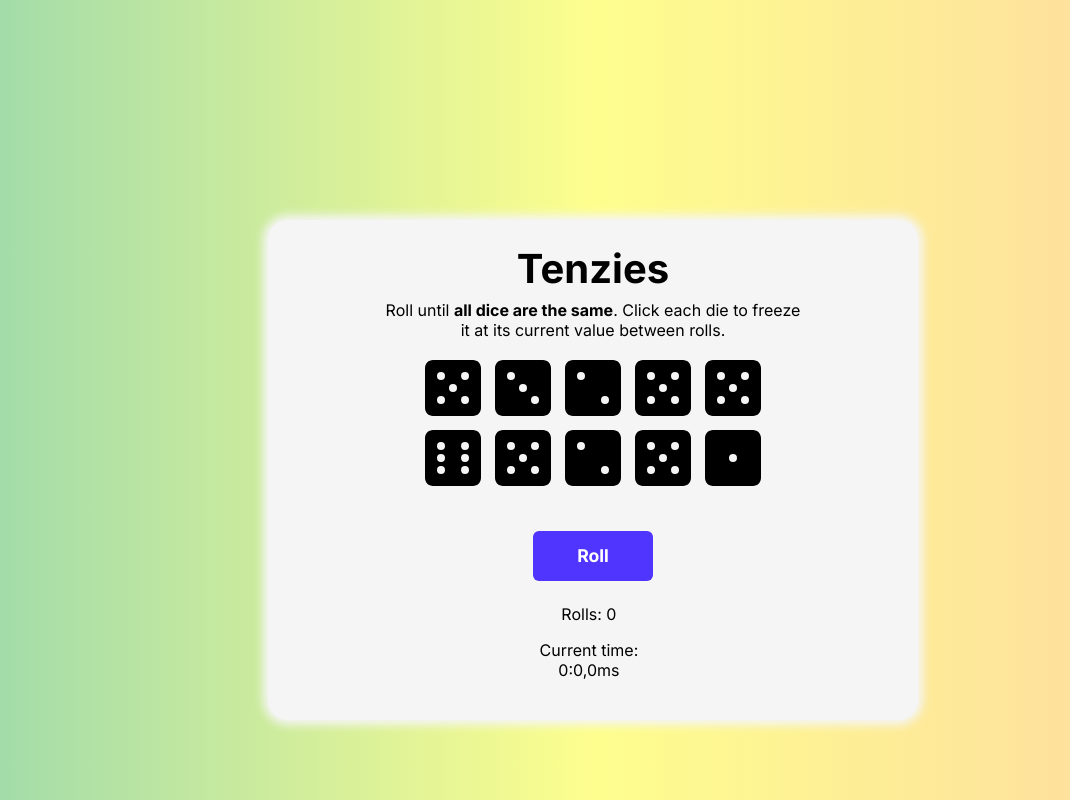
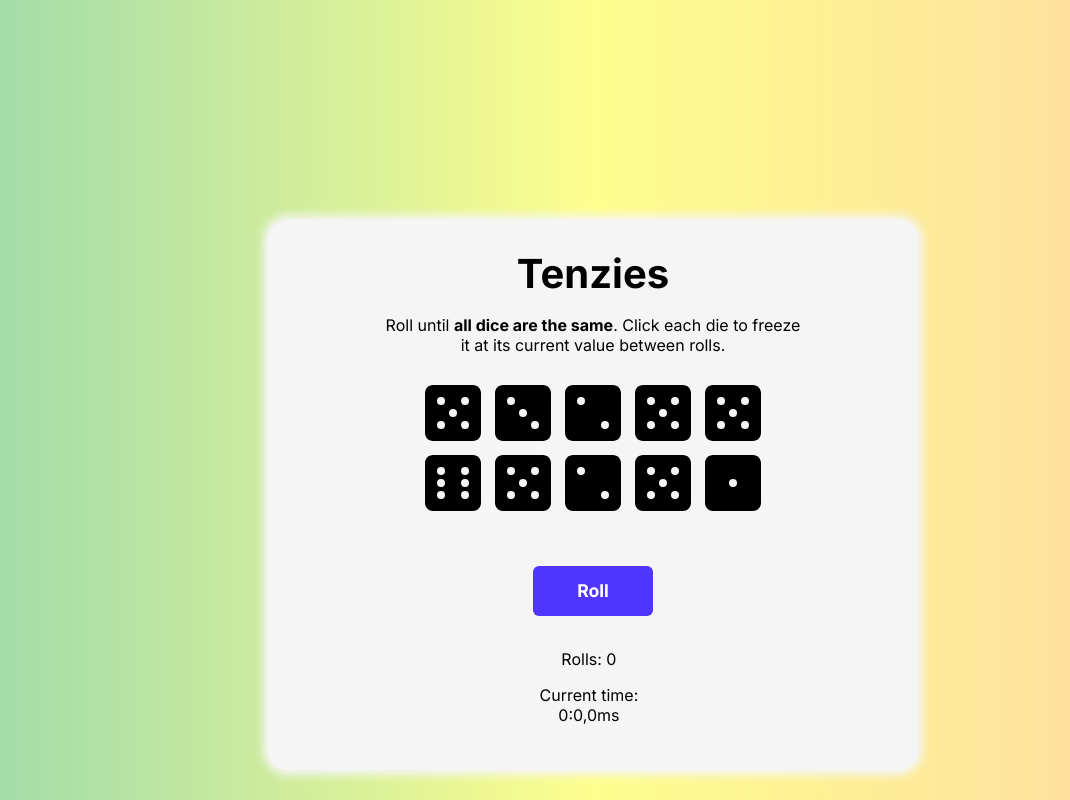
Before and after one commit to fred-gutierrez/Tenzies-Game, a React (Vite) app: page / in a window 1280 px wide. Shown: the top 800 px of the page, without its empty margins (47-1117 px from the left). Built offline with nearby package versions, Linux system fonts and the light colour scheme.

Commit message:
updated height

```diff
--- a/src/styles/main.css
+++ b/src/styles/main.css
@@ -92,7 +92,7 @@ body {
 
 main {
   background-color: rgb(245, 245, 245);
-  height: 500px;
+  height: 550px;
   max-width: 650px;
   border-radius: 5px;
   margin: 200px auto;
--- a/src/styles/sass/main.scss
+++ b/src/styles/sass/main.scss
@@ -36,7 +36,7 @@ body {
 
 main {
   background-color: rgb(245, 245, 245);
-  height: 500px;
+  height: 550px;
   max-width: 650px;
   border-radius: 5px;
   margin: 200px auto;
```
